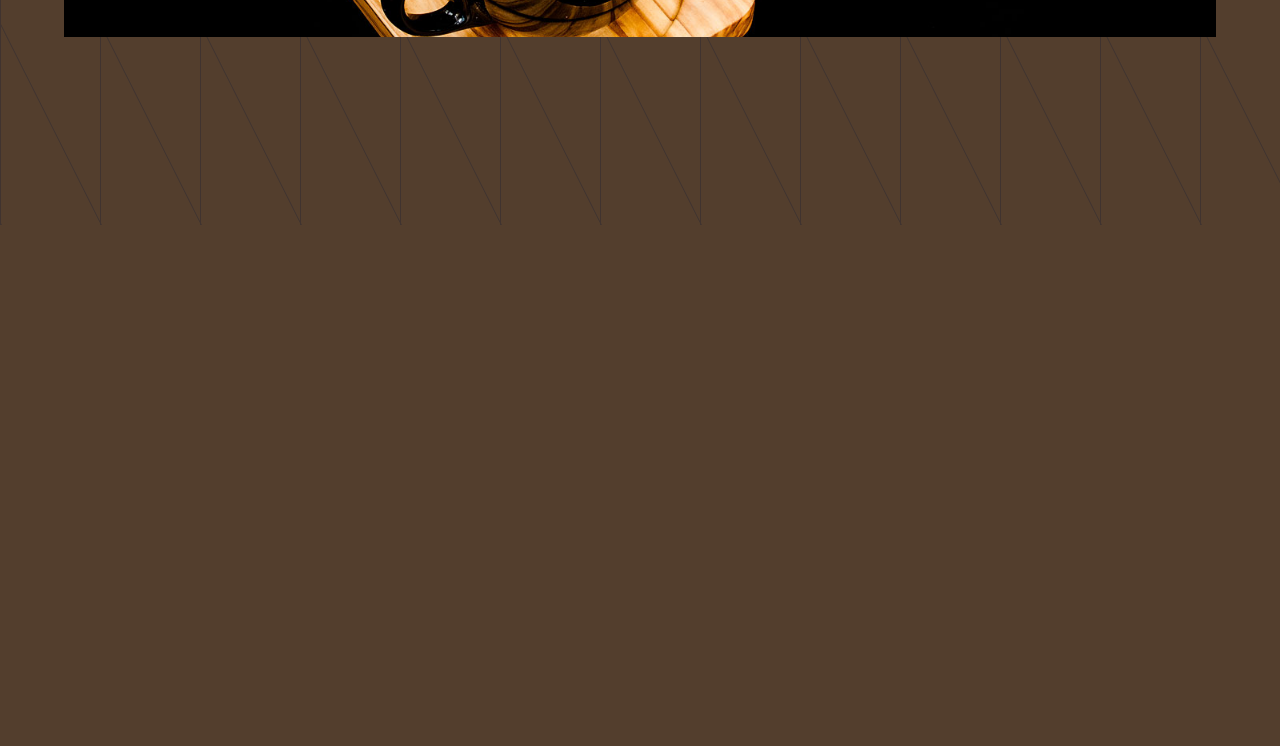
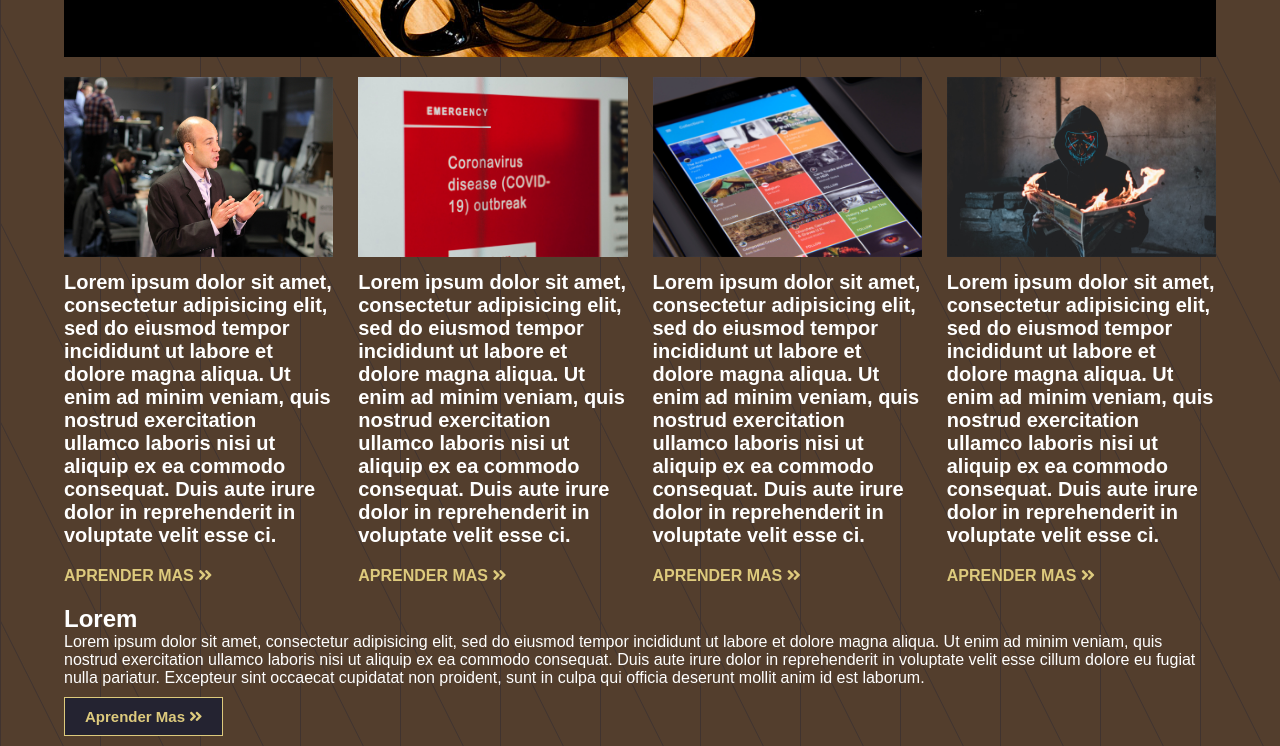
Before and after one commit to MaCabezon/cafeinomanos, a plain HTML site: page index.html in a window 1280 px wide. Shown: the part 575-1321 px from the top of the page. Before the commit the page ends 800 px from the top, so only its background shows below. Drawn offline with Linux system fonts and the light colour scheme; a web font is replaced by a local one.

Commit message:
Implementando cards

```diff
--- a/index.html
+++ b/index.html
@@ -41,10 +41,46 @@
       <header class="showcase">
         <h2>Nuevos cafes hoy</h2>
         <p>Lorem ipsum dolor sit amet, consectetur adipisicing elit, sed do eiusmod tempor </p>
-        <a href="#" class="btn">Aprender mas <i class="fas fa-angle-double-right"></i></a>
+        <a href="#" class="btn
+
+
+        ">Aprender mas <i class="fas fa-angle-double-right"></i></a>
       </header>
 
 
+      <!-- NEWS CARDS -->
+      <div class="news-cards">
+        <div class="">
+            <img src="img/news1.jpg" alt="News 1">
+            <h3>Lorem ipsum dolor sit amet, consectetur adipisicing elit, sed do eiusmod tempor incididunt ut labore et dolore magna aliqua. Ut enim ad minim veniam, quis nostrud exercitation ullamco laboris nisi ut aliquip ex ea commodo consequat. Duis aute irure dolor in reprehenderit in voluptate velit esse ci.</h3>
+            <a href="#">Aprender mas <i class="fas fa-angle-double-right"></i></a>
+        </div>
+        <div class="">
+            <img src="img/news2.jpg" alt="News 2">
+            <h3>Lorem ipsum dolor sit amet, consectetur adipisicing elit, sed do eiusmod tempor incididunt ut labore et dolore magna aliqua. Ut enim ad minim veniam, quis nostrud exercitation ullamco laboris nisi ut aliquip ex ea commodo consequat. Duis aute irure dolor in reprehenderit in voluptate velit esse ci.</h3>
+            <a href="#">Aprender mas <i class="fas fa-angle-double-right"></i></a>
+        </div>
+        <div class="">
+            <img src="img/news3.jpg" alt="News 3">
+            <h3>Lorem ipsum dolor sit amet, consectetur adipisicing elit, sed do eiusmod tempor incididunt ut labore et dolore magna aliqua. Ut enim ad minim veniam, quis nostrud exercitation ullamco laboris nisi ut aliquip ex ea commodo consequat. Duis aute irure dolor in reprehenderit in voluptate velit esse ci.</h3>
+            <a href="#">Aprender mas <i class="fas fa-angle-double-right"></i></a>
+        </div>
+        <div class="">
+            <img src="img/news4.jpg" alt="News 4">
+            <h3>Lorem ipsum dolor sit amet, consectetur adipisicing elit, sed do eiusmod tempor incididunt ut labore et dolore magna aliqua. Ut enim ad minim veniam, quis nostrud exercitation ullamco laboris nisi ut aliquip ex ea commodo consequat. Duis aute irure dolor in reprehenderit in voluptate velit esse ci.</h3>
+            <a href="#">Aprender mas <i class="fas fa-angle-double-right"></i></a>
+        </div>
+
+      </div>
+
+      <section class="cards-banner-one">
+        <div class="content">
+          <h2>Lorem</h2>
+          <p>Lorem ipsum dolor sit amet, consectetur adipisicing elit, sed do eiusmod tempor incididunt ut labore et dolore magna aliqua. Ut enim ad minim veniam, quis nostrud exercitation ullamco laboris nisi ut aliquip ex ea commodo consequat. Duis aute irure dolor in reprehenderit in voluptate velit esse cillum dolore eu fugiat nulla pariatur. Excepteur sint occaecat cupidatat non proident, sunt in culpa qui officia deserunt mollit anim id est laborum.</p>
+          <a href="#" class="btn">Aprender Mas <i class="fas fa-angle-double-right"></i></a>
+        </div>
+
+      </section>
     </div>
 
   </body>
--- a/styles.css
+++ b/styles.css
@@ -64,6 +64,7 @@ ul {
 
 .hr-nav-main {
   border-color: #ddca7d;
+  margin: 10px 0px;
 }
 
 /* SHOWCASE */
@@ -72,6 +73,7 @@ ul {
   background: url('./img/showcase.jpg') no-repeat center center/cover;
   height: 550px;
   padding-bottom: 50px;
+  margin-bottom: 20px;
   display: flex;
   flex-direction: column;
   align-items: center;
@@ -88,4 +90,50 @@ ul {
   color: #ddca7d;
   font-size: 15px;
   border: 1px solid #ddca7d;
+  margin: 10px 0px;
 }
+
+.btn:hover {
+  opacity: .7;
+}
+
+.showcase h2,
+.showcase p {
+  margin-bottom: 10px;
+  color: #ad7e40;
+}
+
+
+/* NEWS CARDS */
+.news-cards {
+  display: grid;
+  grid-template-columns: 1fr 1fr 1fr 1fr;
+  gap: 25px;
+  margin: 10px 0px;
+}
+
+.news-cards img {
+  width: 100%;
+  height: 180px;
+}
+
+.news-cards h3 {
+  font-size: 20px;
+  margin: 10px 0px;
+}
+
+.news-cards a {
+  padding: 10px 0;
+  color: #ddca7d;
+  text-transform: uppercase;
+  display: inline-block;
+  font-weight: bold;
+}
+
+.news-cards a:hover {
+  text-decoration: underline;
+}
+
+
+/* CARDS BANNER ONE */
+.card
```
